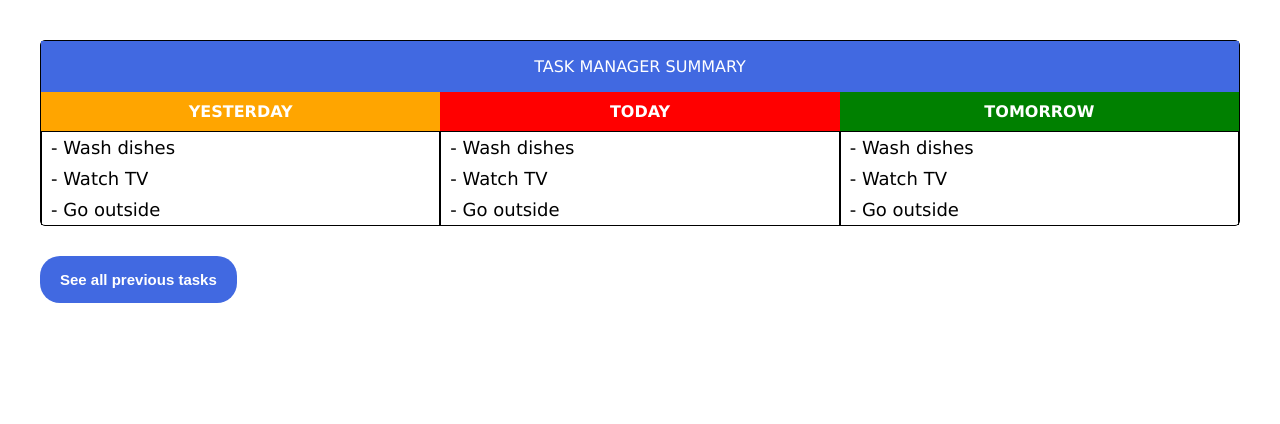
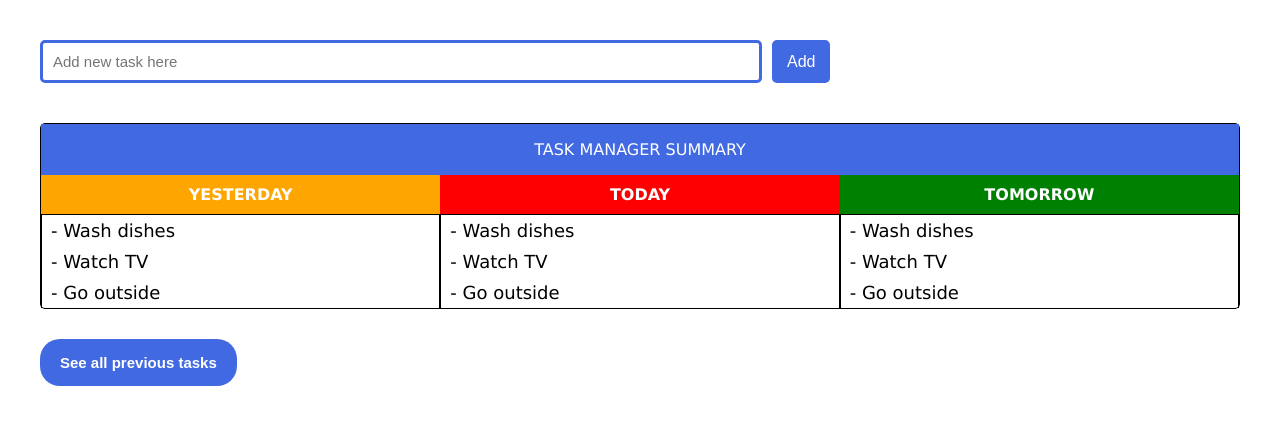
Before and after one commit to Nikolas0209/Task-Manager-App, a React (Vite) app: page / in a window 1280 px wide. Shown: the top 424 px of the page. Built offline with nearby package versions, Linux system fonts and the light colour scheme.

Commit message:
Add and style input for adding tasks

```diff
--- a/src/pages/HomePage.css
+++ b/src/pages/HomePage.css
@@ -2,7 +2,31 @@ body{
   font-family: 'Lucida Sans', 'Lucida Sans Regular', 'Lucida Grande', 'Lucida Sans Unicode', Geneva, Verdana, sans-serif;
 }
 
-.task-manager-container{
+.input-container{
+  display: flex;
+  padding-bottom: 40px;
+}
+
+.search-input{
+  padding: 10px;
+  width: 58%;
+  border:  solid royalblue;
+  border-radius: 5px;
+  font-size: 15px;
+}
+
+.add-button{
+  padding: 9px 15px;
+  margin-left: 10px;
+  border-radius: 5px;
+  background-color: royalblue;
+  color: white;
+  border: none;
+  cursor: pointer;
+  font-size: 16px;
+}
+
+.task-manager-summary-container{
   border: 1px solid black;
   border-radius: 5px;
 }
--- a/src/pages/HomePage.tsx
+++ b/src/pages/HomePage.tsx
@@ -3,7 +3,15 @@ import './HomePage.css';
 function HomePage(){
   return(
     <>
-     <div className="task-manager-container">
+     <div className="input-container">
+       <input type="text" className="search-input"
+        name="newTask"
+        placeholder="Add new task here"/>
+       <button className="add-button">
+        Add
+       </button>
+     </div>
+     <div className="task-manager-summary-container">
       <div className="task-manager-header">
          <p>TASK MANAGER SUMMARY</p>
       </div>
```
